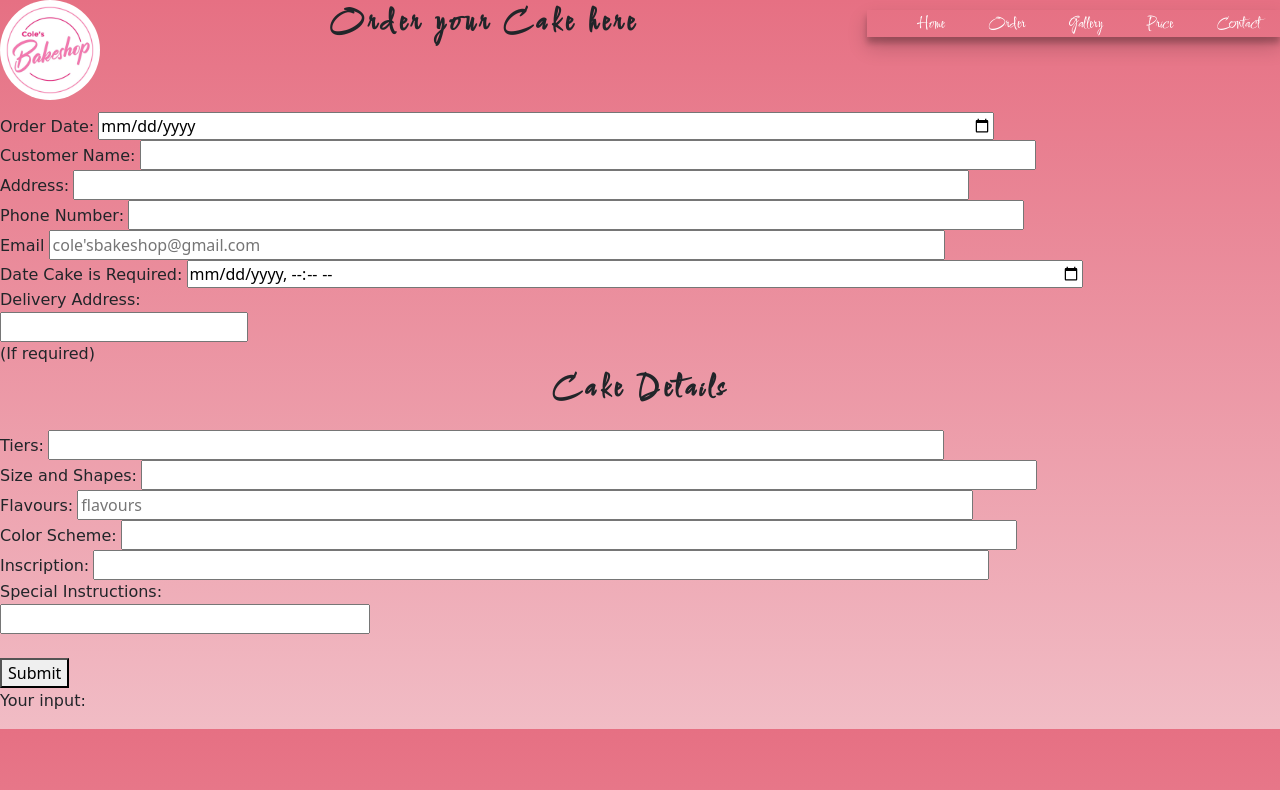
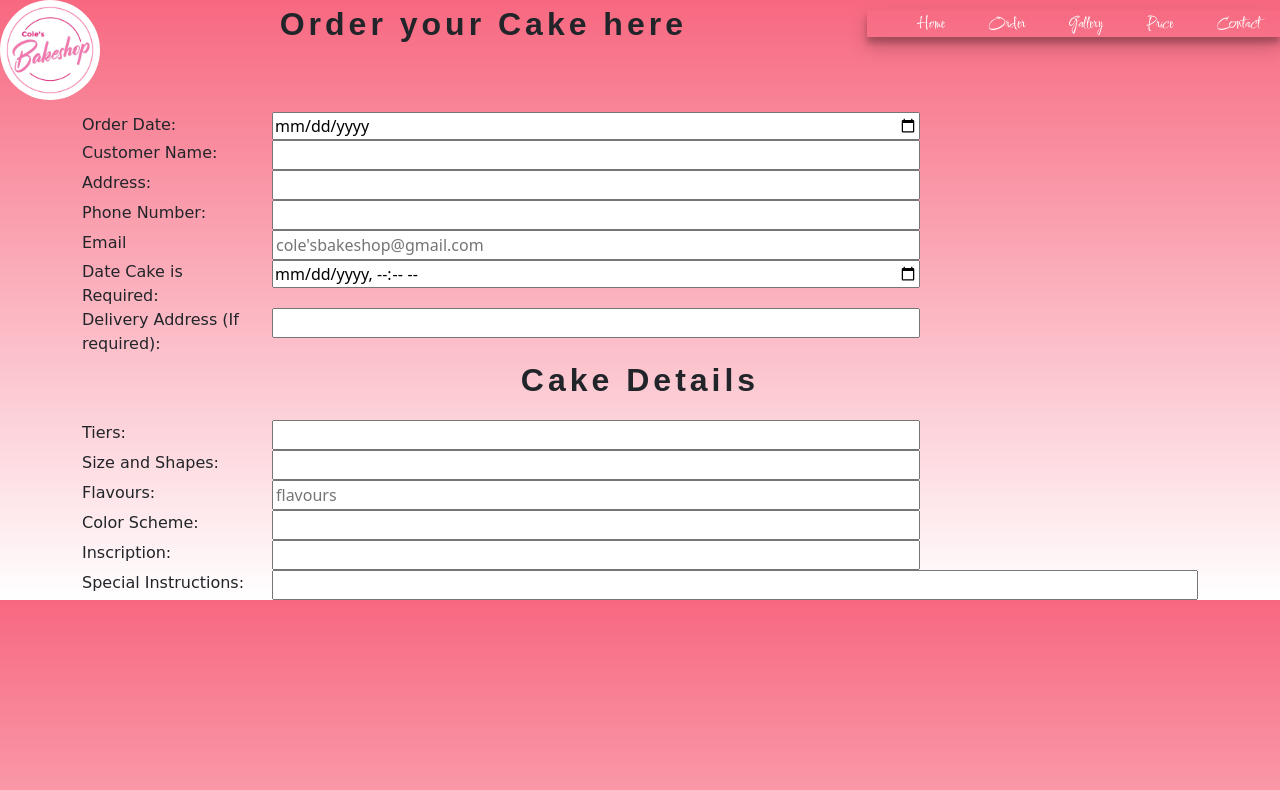
Before and after one commit to Cole-showers7/cb-project, a plain HTML site: page cb.html in a window 1280 px wide. Drawn offline with nearby package versions, Linux system fonts and the light colour scheme; a web font is replaced by a local one.

Commit message:
used bootstrap on my form

```diff
--- a/cb.html
+++ b/cb.html
@@ -7,6 +7,7 @@
   <link href="https://cdn.jsdelivr.net/npm/bootstrap@5.1.3/dist/css/bootstrap.min.css" rel="stylesheet" integrity="sha384-1BmE4kWBq78iYhFldvKuhfTAU6auU8tT94WrHftjDbrCEXSU1oBoqyl2QvZ6jIW3" crossorigin="anonymous">
   <link rel="preconnect" href="https://fonts.googleapis.com">
 <link rel="preconnect" href="https://fonts.gstatic.com" crossorigin>
+<link href="https://fonts.googleapis.com/css2?family=Comforter&family=Great+Vibes&family=Poppins:ital,wght@0,200;0,300;0,400;0,500;0,600;0,700;0,800;0,900;1,100;1,200&family=Quintessential&display=swap" rel="stylesheet">
 <link href="https://fonts.googleapis.com/css2?family=Comforter&family=Great+Vibes&family=Poppins:wght@100;200;300;400;500;600;700;800;900&display=swap" rel="stylesheet">
   <title>Document</title>
       <script>
@@ -44,7 +45,7 @@
           border-radius: 50%;
       }
      p{
-        font-family: 'Comforter', sans-serif;
+        font-family: 'Shizuru', sans-serif;
         text-align: center;
         font-size:xx-large;
         font-weight: bold;
@@ -54,7 +55,7 @@
         font-weight: bolder;
       }
     body{
-        background-image: linear-gradient(rgb(230, 112, 131),rgb(241, 188, 197))
+        background-image: linear-gradient(rgb(247, 104, 128),rgb(255, 255, 255))
       }
     input{
        width: 70%;
@@ -92,51 +93,118 @@
   <p>Order your Cake here</p>
   <br>
   <br>
+  <div class="container">
     <form id="result">
+      <div class="row">
+        <div class="col-sm-2 col-md-4 col-lg-2">
           <label for="date">Order Date:</label>
+        </div>
+        <div class="col-sm-10 col-md-8 col-lg-10">
            <input type="date" required>
-    <br>
+        </div>
+      </div>
+      <div class="row">
+        <div  class="col-sm-2 col-md-4 col-lg-2">
           <label for="name">Customer Name:</label>
+        </div>
+        <div class="col-sm-10 col-md-8 col-lg-10">
           <input type="text" required>
-    <br>
+        </div>
+      </div>
+      <div class="row">
+        <div  class="col-sm-2 col-md-4 col-lg-2">
           <label for="address">Address:</label>
+        </div>
+        <div class="col-sm-10 col-md-8 col-lg-10">
           <input type="text" required>
-    <br>
+        </div>
+      </div>
+      <div class="row">
+        <div  class="col-sm-2 col-md-4 col-lg-2">
           <label for="text">Phone Number:</label>
+        </div>
+        <div class="col-sm-10 col-md-8 col-lg-10">
           <input type="text" required>
-    <br>
+        </div>
+      </div>
+      <div class="row">
+        <div  class="col-sm-2 col-md-4 col-lg-2">
           <label for="text">Email</label>
+        </div>
+        <div class="col-sm-10 col-md-8 col-lg-10">
          <input type="text" placeholder="cole'sbakeshop@gmail.com" required>
-    <br>
+        </div>
+      </div>
+      <div class="row">
+        <div  class="col-sm-2 col-md-4 col-lg-2">
           <label for="date">Date Cake is Required:</label>
+        </div>
+        <div class="col-sm-10 col-md-8 col-lg-10">
           <input type="datetime-local" required>
-    <br>
-    <label for="address">Delivery Address: <input type="text"> <br> (If required)</label>
+        </div>
+      </div>
+      <div class="row">
+        <div  class="col-sm-2 col-md-4 col-lg-2">
+          <label for="address">Delivery Address (If required):</label>
+        </div>
+        <div class="col-sm-10 col-md-8 col-lg-10">
+          <input type="text">
+        </div>
+      </div>
     </form>
+  </div>
   <p>Cake Details</p>
+  <div class="container">
     <form id="output">
+      <div class="row">
+        <div  class="col-sm-2 col-md-4 col-lg-2">
           <label for="tiers">Tiers:</label>
+        </div>
+        <div class="col-sm-10 col-md-8 col-lg-10">
           <input type="number" required>
-     <br>
+        </div>
+      </div>
+      <div class="row">
+        <div  class="col-sm-2 col-md-4 col-lg-2">
           <label for="Size and Shapes">Size and Shapes:</label>
+        </div>
+        <div class="col-sm-10 col-md-8 col-lg-10">
           <input type="text" required>
-     <br>
+        </div>
+      </div>
+      <div class="row">
+        <div  class="col-sm-2 col-md-4 col-lg-2">
           <label for="flavours">Flavours:</label>
+        </div>
+        <div class="col-sm-10 col-md-8 col-lg-10">
           <input type="text" placeholder="flavours" required>
-     <br>
+        </div>
+      </div>
+      <div class="row">
+        <div  class="col-sm-2 col-md-4 col-lg-2">
           <label for="Color Scheme">Color Scheme:</label>
+        </div>
+        <div class="col-sm-10 col-md-8 col-lg-10">
           <input type="text" required>
-     <br>
+        </div>
+      </div>
+      <div class="row">
+        <div  class="col-sm-2 col-md-4 col-lg-2">
           <label for="inscription">Inscription:</label>
+        </div>
+        <div class="col-sm-10 col-md-8 col-lg-10">
           <input type="text" required>
-     <br>
-     <label for="Special Instructions">Special Instructions:<input type="text" class="instructions"></label>
-     <br>
-     <br>
-     <button  onclick="showInput()">Submit</button> <br/>
-     <label>Your input: </label>
+        </div>
+      </div>
+      <div class="row">
+        <div  class="col-sm-2 col-md-4 col-lg-2">
+            <label for="Special Instructions">Special Instructions:</label>
+        </div>
+        <div class="col-sm-10 col-md-8 col-lg-10">
+            <input type="text" class="instructions">
+        </div>
       </form>
-    <p><span id="spanResult"></span></p>
-
+    </div>
+  </div>
 </body>
 </html>
```
Lines whose indentation alone changed are shown as unchanged.
